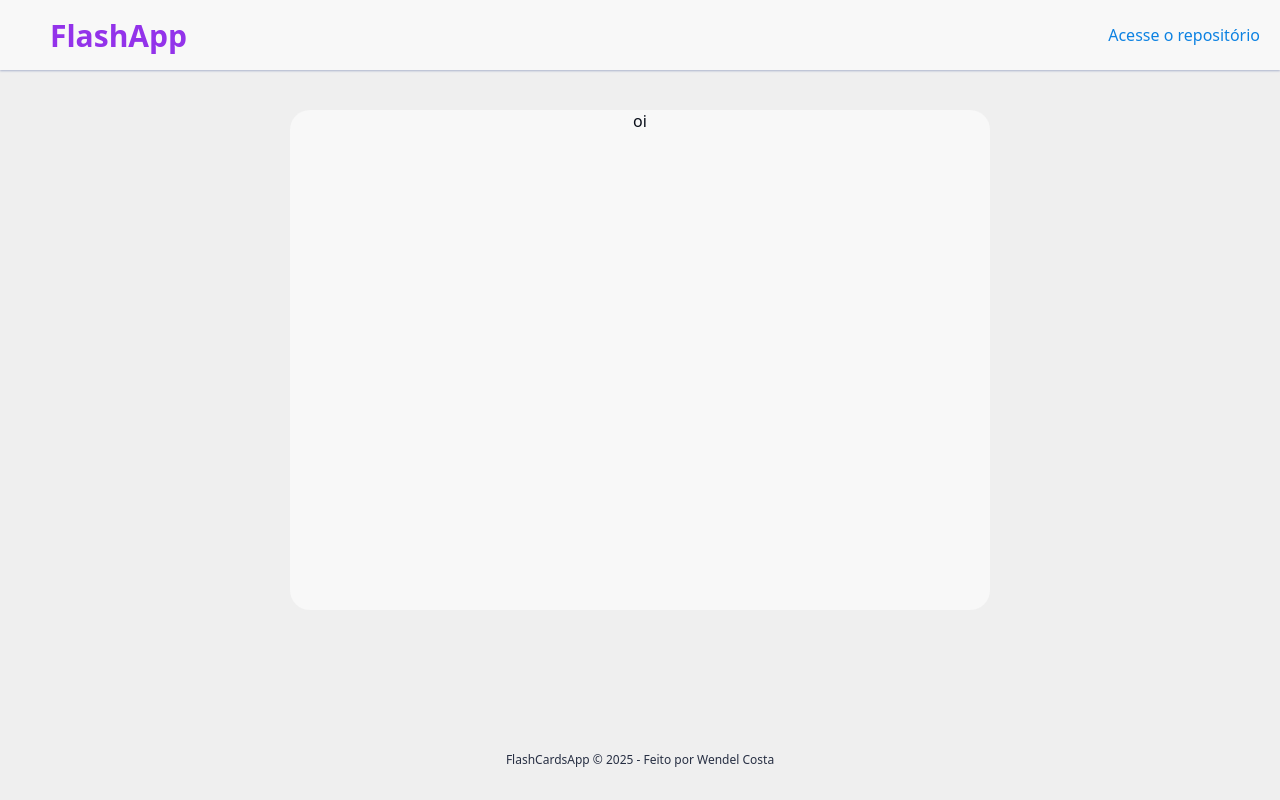
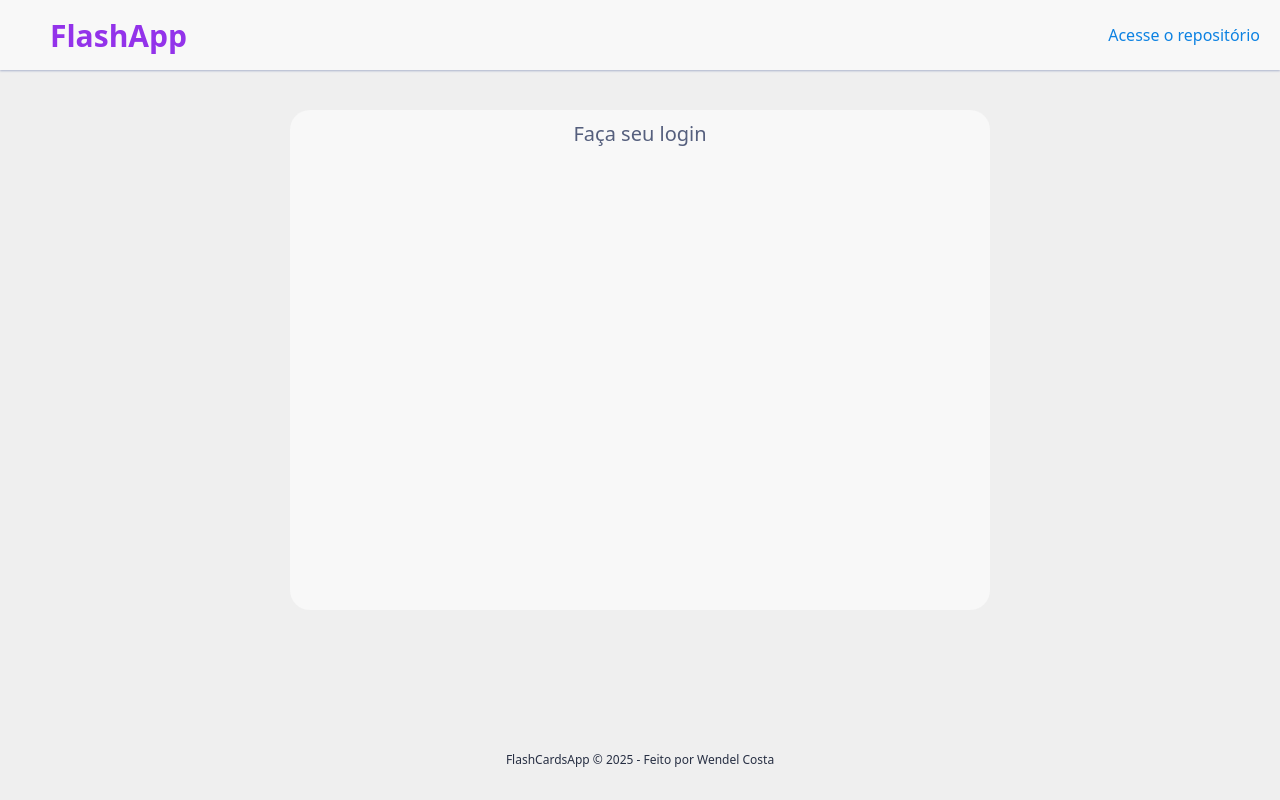
Before and after one commit to Wendel-Costa/FlashcardsApp, a React (Vite) app in the folder frontend/: page /login in a window 1280 px wide. Built offline with nearby package versions, Linux system fonts and the light colour scheme.

Commit message:
creating loginForm component

```diff
--- a/frontend/src/components/LoginContainer/index.tsx
+++ b/frontend/src/components/LoginContainer/index.tsx
@@ -4,7 +4,7 @@ export function LoginContainer() {
    return (
       <div className={styles.container}>
          <div className={styles.content}>
-            oi
+            <div className={styles.title}>Faça seu login</div>
          </div>
       </div>
    )
--- a/frontend/src/components/LoginContainer/styles.module.css
+++ b/frontend/src/components/LoginContainer/styles.module.css
@@ -15,3 +15,9 @@
    justify-content: center;
    border-radius: 2rem;
 }
+
+.title {
+   margin: 1rem;
+   font-size: 2rem;
+   color: var(--disabled);
+}
--- /dev/null
+++ b/frontend/src/components/LoginForm/index.tsx
@@ -0,0 +1,5 @@
+export function LoginForm() {
+   return (
+      <div>teste</div>
+   )
+}
--- a/frontend/src/pages/Login/index.tsx
+++ b/frontend/src/pages/Login/index.tsx
@@ -1,4 +1,3 @@
-import { Container } from "../../components/Container";
 import { LoginContainer } from "../../components/LoginContainer";
 import { LoginHeader } from "../../components/LoginHeader";
 import { MainTemplate } from "../../templates/MainTemplate";
```
